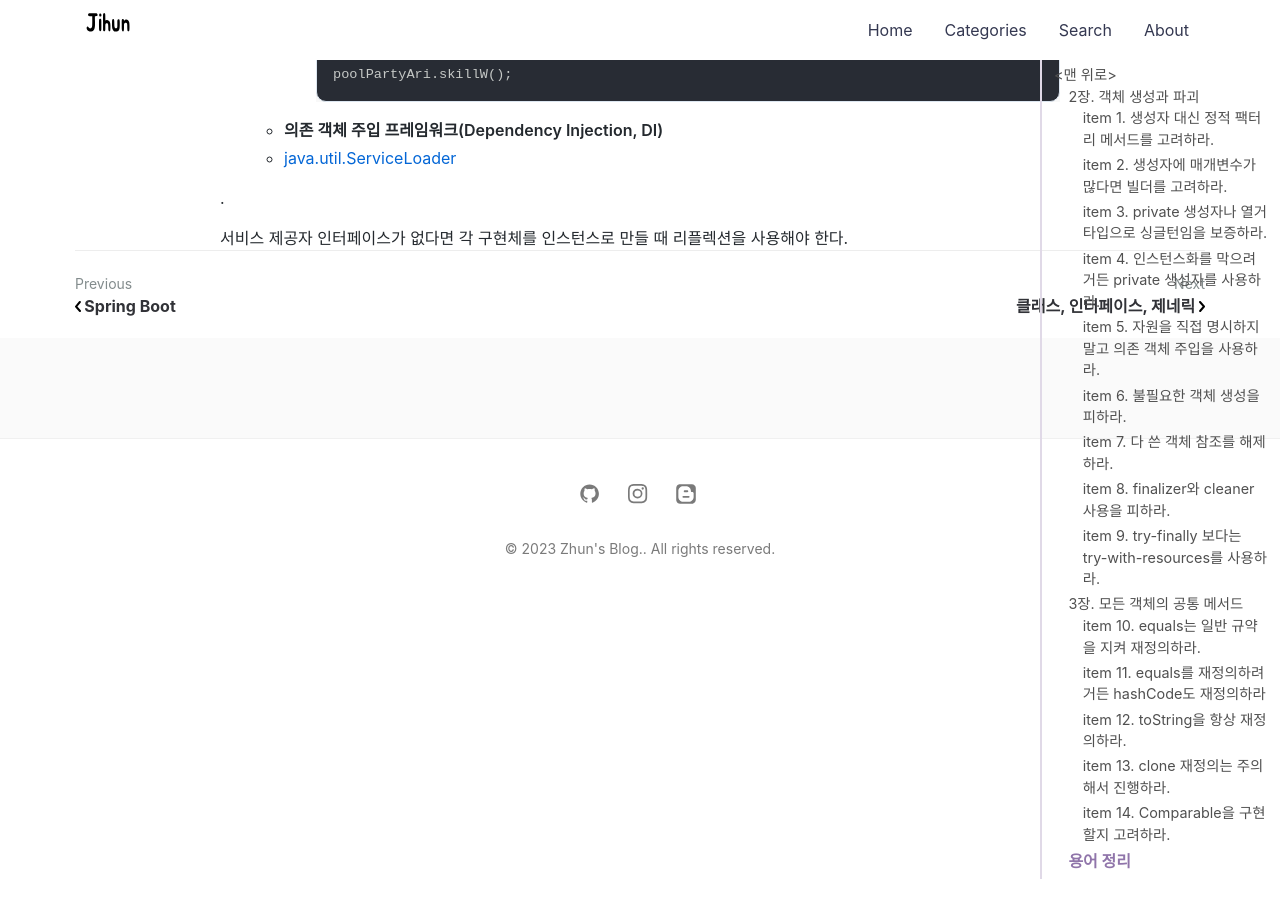
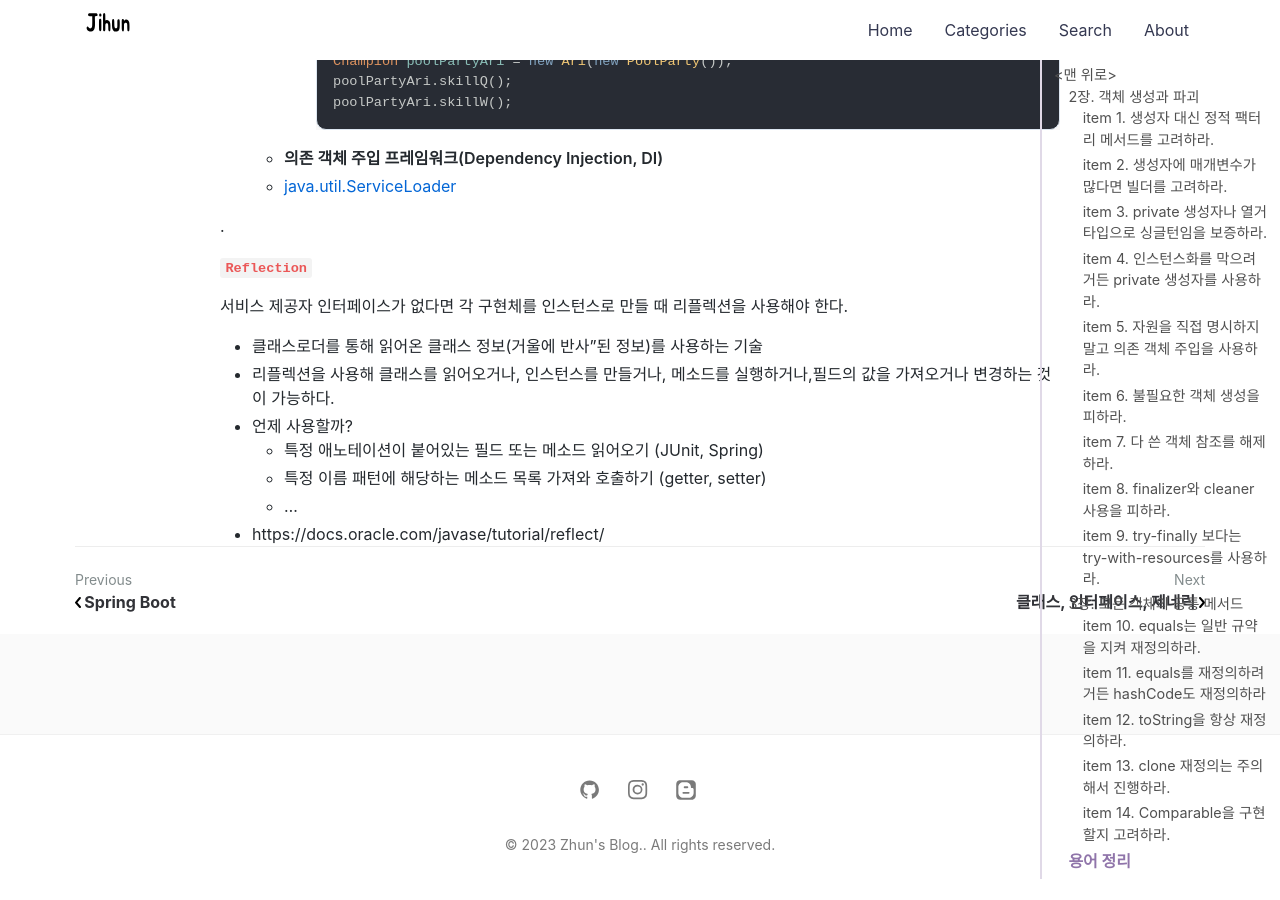
Before and after one commit to jihunparkme/jihunparkme.github.io, a Jekyll site: the page built from _posts/2023-04-07-Effective-Java-Object.md, in a window 1280 px wide and 900 px high, scrolled down 22706 px. Built offline with Jekyll 4.4.1, drawn with Linux system fonts in a browser that asks for light colours; nearby versions of some CDN libraries; comment, search, counter and statistics services are not loaded; some of the changed text lies outside the part shown.

Commit message:
[Effective Java] edit format

````diff
--- a/_posts/2023-04-07-Effective-Java-Object.md
+++ b/_posts/2023-04-07-Effective-Java-Object.md
@@ -839,28 +839,29 @@
 
 **`열거 타입`**
 
-- 열거 타입(Enum)은 인스턴트가 하나만 만들어짐을 보장
-  - 상수 목록을 담을 수 있는 데이터 타입
-  - 특정한 변수가 가질 수 있는 값을 제한(Type-Safety 보장)
-  - 싱글톤 패턴을 구현할 때 사용
-  - 자바 클래스처럼 생성자, 메소드, 필드를 가질 수 있음
-  - Enum 값은 == 연산자로 동일성을 비교(하나의 인스턴스만 있음을 보장)
-  - 특정 enum 타입이 가질 수 있는 모든 값 순회
-    ```java
-    public enum OrderStatus {
-        PREPARING(0), SHIPPED(1), DELIVERING(2), DELIVERED(3);
+열거 타입(Enum)은 인스턴트가 하나만 만들어짐을 보장
 
-        private int number;
+- 상수 목록을 담을 수 있는 데이터 타입
+- 특정한 변수가 가질 수 있는 값을 제한(Type-Safety 보장)
+- 싱글톤 패턴을 구현할 때 사용
+- 자바 클래스처럼 생성자, 메소드, 필드를 가질 수 있음
+- Enum 값은 == 연산자로 동일성을 비교(하나의 인스턴스만 있음을 보장)
+- 특정 enum 타입이 가질 수 있는 모든 값 순회
+  ```java
+  public enum OrderStatus {
+      PREPARING(0), SHIPPED(1), DELIVERING(2), DELIVERED(3);
 
-        OrderStatus(int number) {
-            this.number = number;
-        }
-    }
+      private int number;
 
-    ...
+      OrderStatus(int number) {
+          this.number = number;
+      }
+  }
 
-    Arrays.stream(OrderStatus.values()).forEach(System.out::println);
-    ```
+  ...
+
+  Arrays.stream(OrderStatus.values()).forEach(System.out::println);
+  ```
 - **EnumMap**
   - enum을 키로 가지는 Map의 구현체
   - 특정 열거형에 대한 key-value 쌍을 저장하고 검색하는 데 사용
@@ -888,7 +889,8 @@
 
 **`Flyweight Pattern`**
 
-- 같은 객체가 자주 요청되는 상황이라면 플라이웨이트 패턴을 사용해 보자.
+같은 객체가 자주 요청되는 상황이라면 플라이웨이트 패턴을 사용해 보자.
+
 - 객체를 가볍게 만들어 메모리 사용을 줄이는 패턴
 - 자주 변하는 속성(외적인 속성, extrinsti)과 변하지 않는 속성(내적인 속성, intrinsit)을 분리하고 재사용하여 메모리 사용을 줄일 수 있음
 
@@ -1005,4 +1007,14 @@
 
 .
 
+**`Reflection`**
+
 서비스 제공자 인터페이스가 없다면 각 구현체를 인스턴스로 만들 때 리플렉션을 사용해야 한다.
+
+- 클래스로더를 통해 읽어온 클래스 정보(거울에 반사”된 정보)를 사용하는 기술
+- 리플렉션을 사용해 클래스를 읽어오거나, 인스턴스를 만들거나, 메소드를 실행하거나,필드의 값을 가져오거나 변경하는 것이 가능하다.
+- 언제 사용할까?
+  - 특정 애노테이션이 붙어있는 필드 또는 메소드 읽어오기 (JUnit, Spring)
+  - 특정 이름 패턴에 해당하는 메소드 목록 가져와 호출하기 (getter, setter)
+  - …
+- https://docs.oracle.com/javase/tutorial/reflect/
````
Also changed, not shown: other parts of _posts/2023-04-07-Effective-Java-Object.md (+1 -1 lines).
